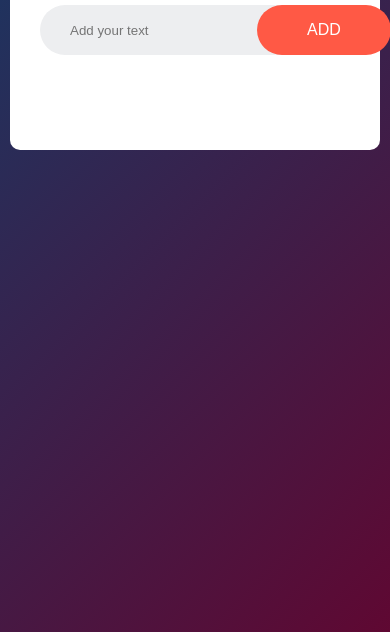
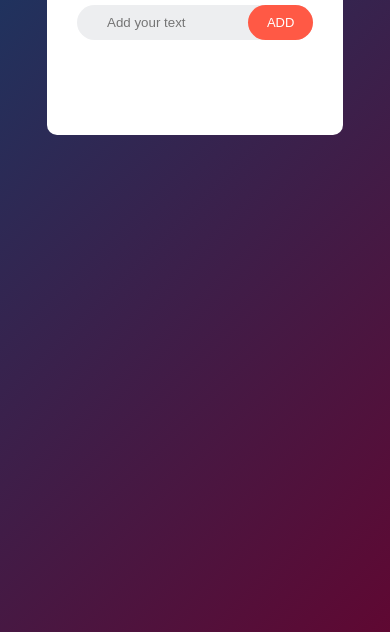
Before and after one commit to mayank-49/Todo-app, a plain HTML site: page index.html in a window 390 px wide. Shown: the part 212-844 px from the top of the page. Drawn offline with Linux system fonts and the light colour scheme.

Commit message:
first commit

```diff
--- a/style.css
+++ b/style.css
@@ -35,6 +35,8 @@
     justify-content: space-between;
     background: #edeef0;
     border-radius: 30px;
+    width: 100%;
+    height: 50px;
     padding-left: 20px;
     margin-bottom: 25px;
 }
@@ -45,12 +47,16 @@ input{
     background: transparent;
     padding: 10px;
     font-weight: 14px;
+    width: 60%;
 }
 button{
     border: none;
     outline: none;
-    padding: 16px 50px;
+    /* padding: 16px 50px; */
+    height: 50px;
+    width: 40%;
     background: #ff5945;
+    /* background: transparent; */
     color: #fff;
     font-size: 16px;
     cursor: pointer;
@@ -112,6 +118,44 @@ li span:hover{
     background-color: #c4c4c4;
     border-radius: 50%;
 }
-@media screen and (max-widht:588px){
-
+@media screen and (max-width: 578px){
+    .todo-app{
+        width: 80%;
+        /* margin: 0 auto; */
+    }
+    .row{
+        width: 100%;
+        height: 40px;
+    }
+    button{
+        height: 40px;
+        /* font-size: 14px; */
+        width: 40%;
+    }
+    ul li{
+        font-size: 15px;
+    }
+    ul li::before{
+        height: 22px;
+        width: 22px;
+    }
 }
+@media screen and (max-width: 470px){
+    input{
+        width: 70%;
+    }
+    button{
+        width: 30%;
+        height: 35px;
+        font-size: 13px;
+    }
+    .row{
+        height: 35px;
+        width: 100%;
+    }
+}
+@media screen and (max-width: 377px){
+    .todo-app h2{
+        font-size: 2rem;
+    }
+}
```
